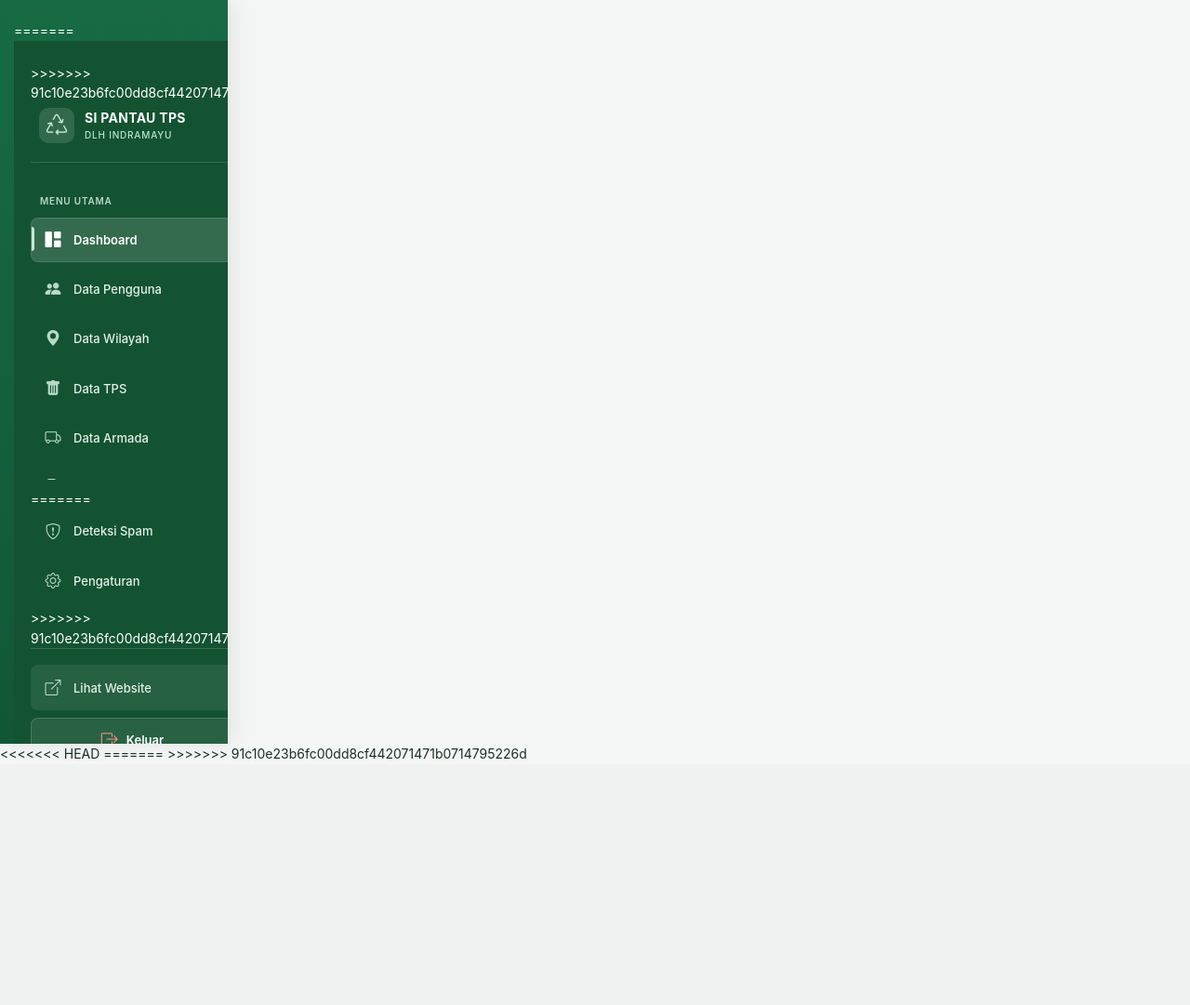
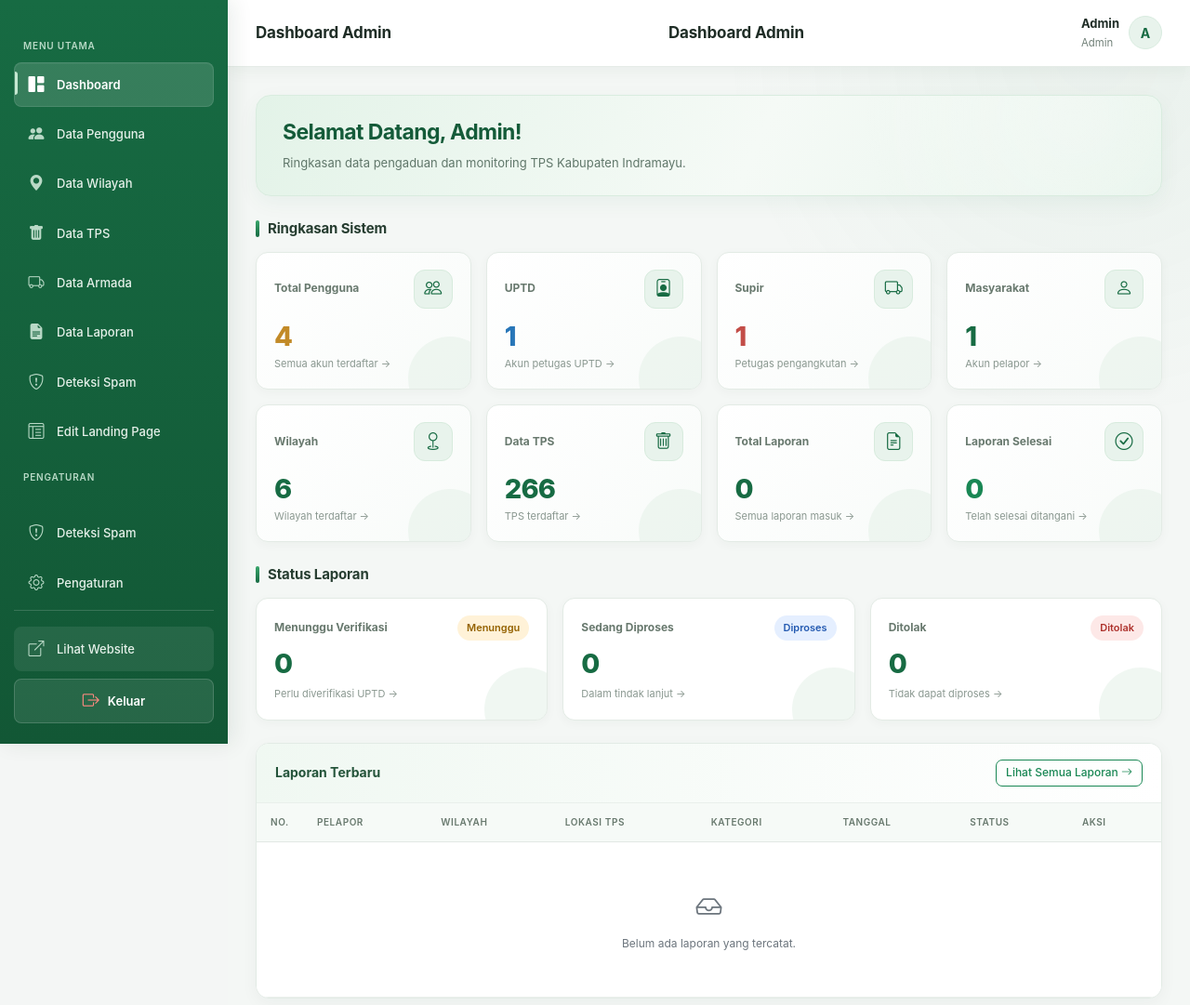
Before and after one commit to ekafadilla/pantau_tps_baru, a Laravel app: page /admin/dashboard in a window 1280 px wide. Shown: the top 1081 px of the page at 93% size. Before the commit the page ends 816 px from the top, so only its background shows below. Run offline with Laravel 12, Linux system fonts and the light colour scheme; a user stored in the database is signed in; data comes from the database, SQL or seed files in the repository; data that the repository does not hold is empty.

Commit message:
Fix merge conflict dan hapus menu rute yang tidak terpakai di admin layout

```diff
--- a/resources/views/layouts/admin.blade.php
+++ b/resources/views/layouts/admin.blade.php
@@ -262,14 +262,10 @@
 <body>
 <div class="sidebar-overlay" id="sidebarOverlay"></div>
 <div class="layout">
-<<<<<<< HEAD
-
     <!-- SIDEBAR ADMIN -->
     <aside class="sidebar" id="sidebar">
-        <!-- BRAND -->
-=======
+        <!-- BRAND --
     <aside class="sidebar" id="sidebar">
->>>>>>> 91c10e23b6fc00dd8cf442071471b0714795226d
         <a href="{{ route('admin.dashboard') }}" class="brand">
             <div class="brand-icon">
                 <i class="bi bi-recycle"></i>
@@ -319,12 +315,11 @@
                 <span>Data Laporan</span>
             </a>
 
-<<<<<<< HEAD
             <a href="{{ route('admin.spam.index') }}"
-               class="menu {{ request()->routeIs('admin.spam.*') ? 'active' : '' }}">
-                <i class="bi bi-shield-exclamation"></i>
-                <span>Deteksi Spam</span>
-            </a>
+   class="menu {{ request()->routeIs('admin.spam.*') ? 'active' : '' }}">
+    <i class="bi bi-shield-exclamation"></i>
+    <span>Deteksi Spam</span>
+</a>
 
             <a href="{{ route('admin.landing.edit') }}"
                class="menu {{ request()->routeIs('admin.landing.*') ? 'active' : '' }}">
@@ -343,7 +338,7 @@
         </div>
 
         <!-- TOMBOL KELUAR -->
-=======
+
         <a href="{{ route('admin.spam.index') }}"
            class="menu {{ request()->routeIs('admin.spam.*') ? 'active' : '' }}">
             <i class="bi bi-shield-exclamation"></i><span>Deteksi Spam</span>
@@ -352,7 +347,6 @@
             <i class="bi bi-gear"></i> Pengaturan
         </a>
 
->>>>>>> 91c10e23b6fc00dd8cf442071471b0714795226d
         <div class="sidebar-bottom">
             <a href="{{ route('landing') }}" target="_blank" class="menu mb-2" style="background: rgba(255,255,255,0.08);">
                 <i class="bi bi-box-arrow-up-right"></i><span>Lihat Website</span>
@@ -370,17 +364,14 @@
     <!-- MAIN CONTENT -->
     <div class="main">
         <header class="topbar">
-<<<<<<< HEAD
             <div class="d-flex align-items-center gap-2">
                 <button type="button" class="sidebar-toggle" id="sidebarToggle" aria-label="Buka menu">
                     <i class="bi bi-list fs-4"></i>
                 </button>
                 <h1 class="topbar-title">@yield('page-title', 'Dashboard Admin')</h1>
             </div>
-=======
             <button type="button" class="sidebar-toggle" id="sidebarToggle" aria-label="Buka menu"><i class="bi bi-list"></i></button>
             <h1 class="topbar-title">@yield('page-title', 'Dashboard Admin')</h1>
->>>>>>> 91c10e23b6fc00dd8cf442071471b0714795226d
             <div class="user-info">
                 <div>
                     <strong>{{ auth()->user()->name }}</strong><br>
@@ -399,11 +390,9 @@
         </footer>
     </div>
 </div>
-<<<<<<< HEAD
 
 <script src="https://cdn.jsdelivr.net/npm/bootstrap@5.3.3/dist/js/bootstrap.bundle.min.js"></script>
-=======
->>>>>>> 91c10e23b6fc00dd8cf442071471b0714795226d
+
 <script>
 (function () {
     const sidebar = document.getElementById('sidebar');
```
